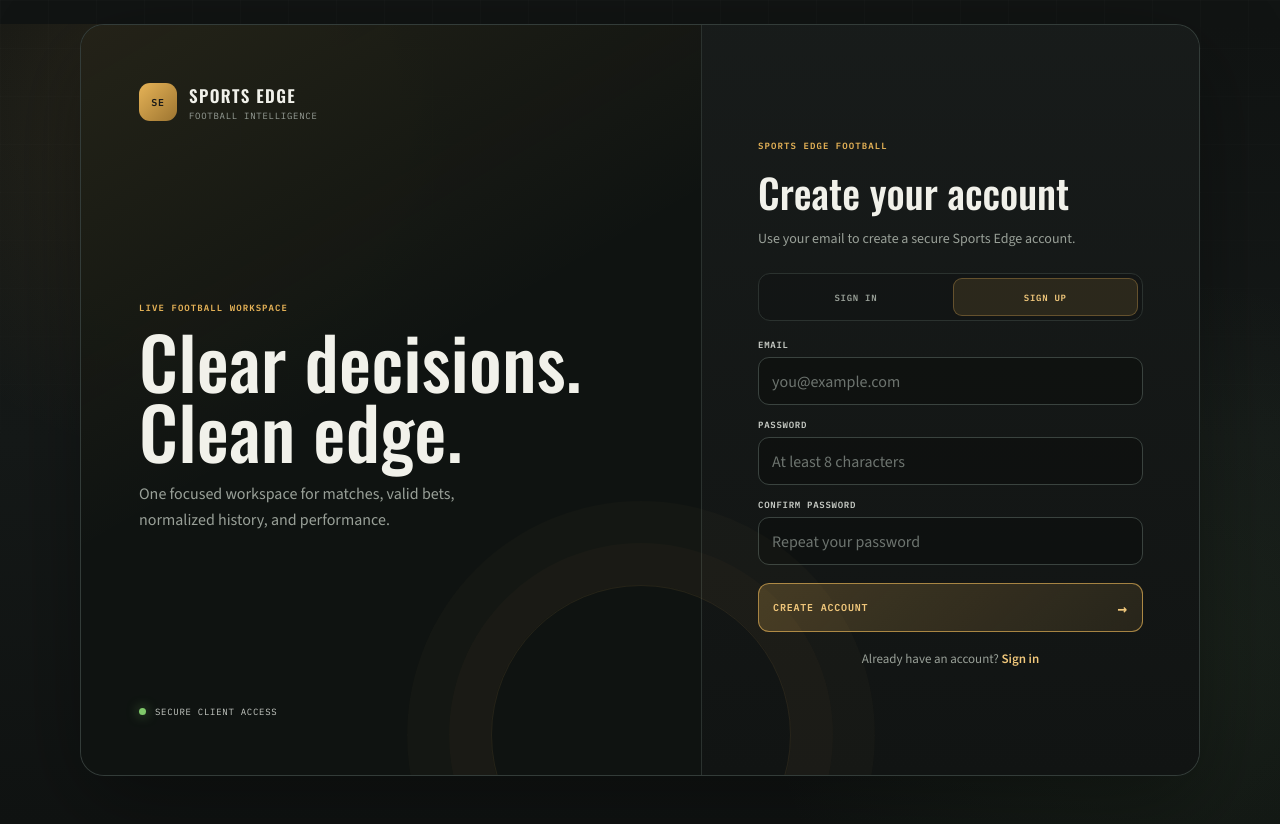
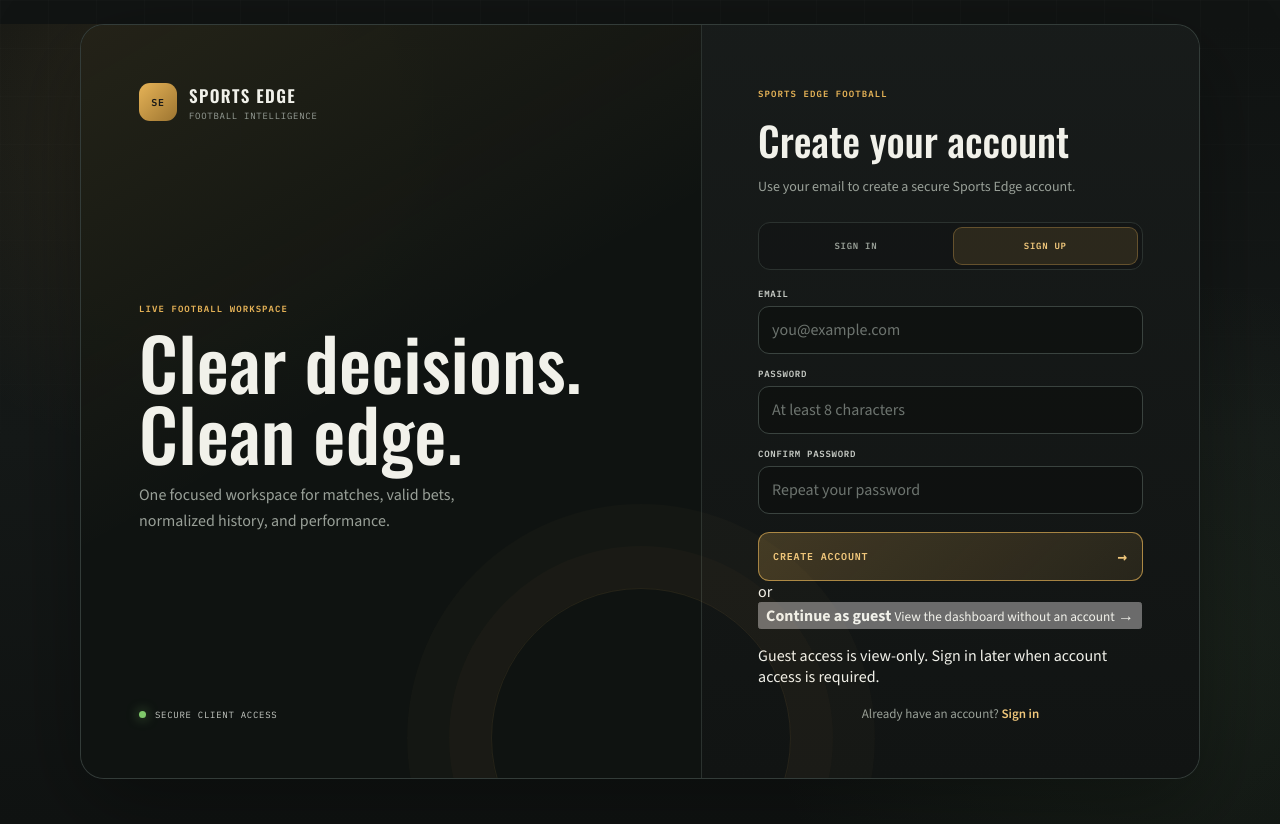
Before and after one commit to miiiigs/sports-edge-ai, a FastAPI app: page /signup in a window 1280 px wide. Run offline with FastAPI, Linux system fonts and the light colour scheme; parts of the project's set-up code (start-up, migrations or seed data) failed here and were passed over.

Commit message:
feat(football): add guest entry to auth screen

```diff
--- a/code/src/sports_ai/dashboard/templates/auth.html
+++ b/code/src/sports_ai/dashboard/templates/auth.html
@@ -98,6 +98,20 @@
           </button>
         </form>
 
+        <div class="auth-divider"><span>or</span></div>
+
+        <form method="post" action="/guest" class="auth-guest-form">
+          <input type="hidden" name="next" value="{{ next_path or '/' }}">
+          <button type="submit" class="auth-guest">
+            <span>
+              <strong>Continue as guest</strong>
+              <small>View the dashboard without an account</small>
+            </span>
+            <b aria-hidden="true">→</b>
+          </button>
+        </form>
+        <p class="auth-guest-note">Guest access is view-only. Sign in later when account access is required.</p>
+
         <p class="auth-footer-copy">
           {% if mode == 'signup' %}
             Already have an account? <a href="/login{% if next_path and next_path != '/' %}?next={{ next_path | urlencode }}{% endif %}">Sign in</a>
```
